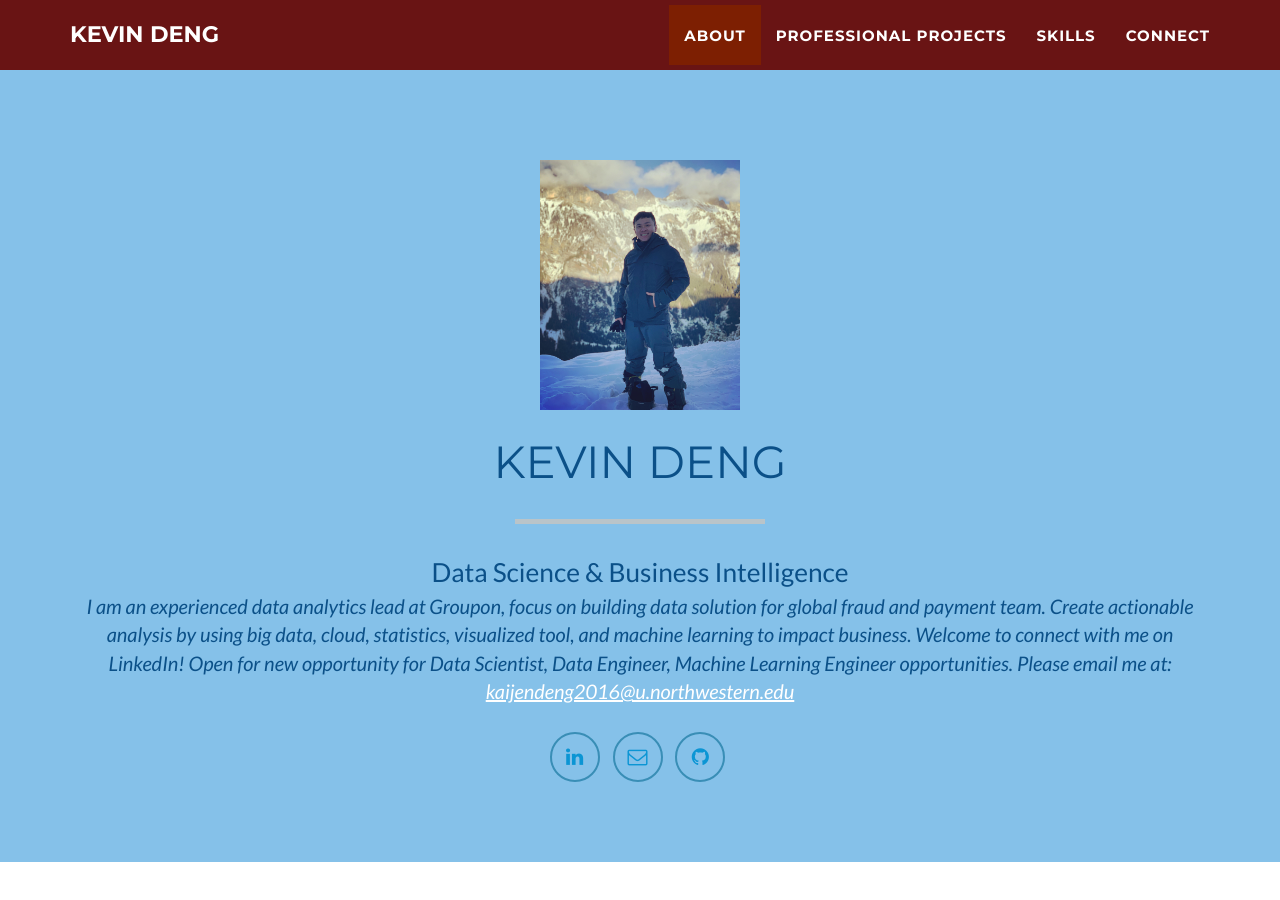
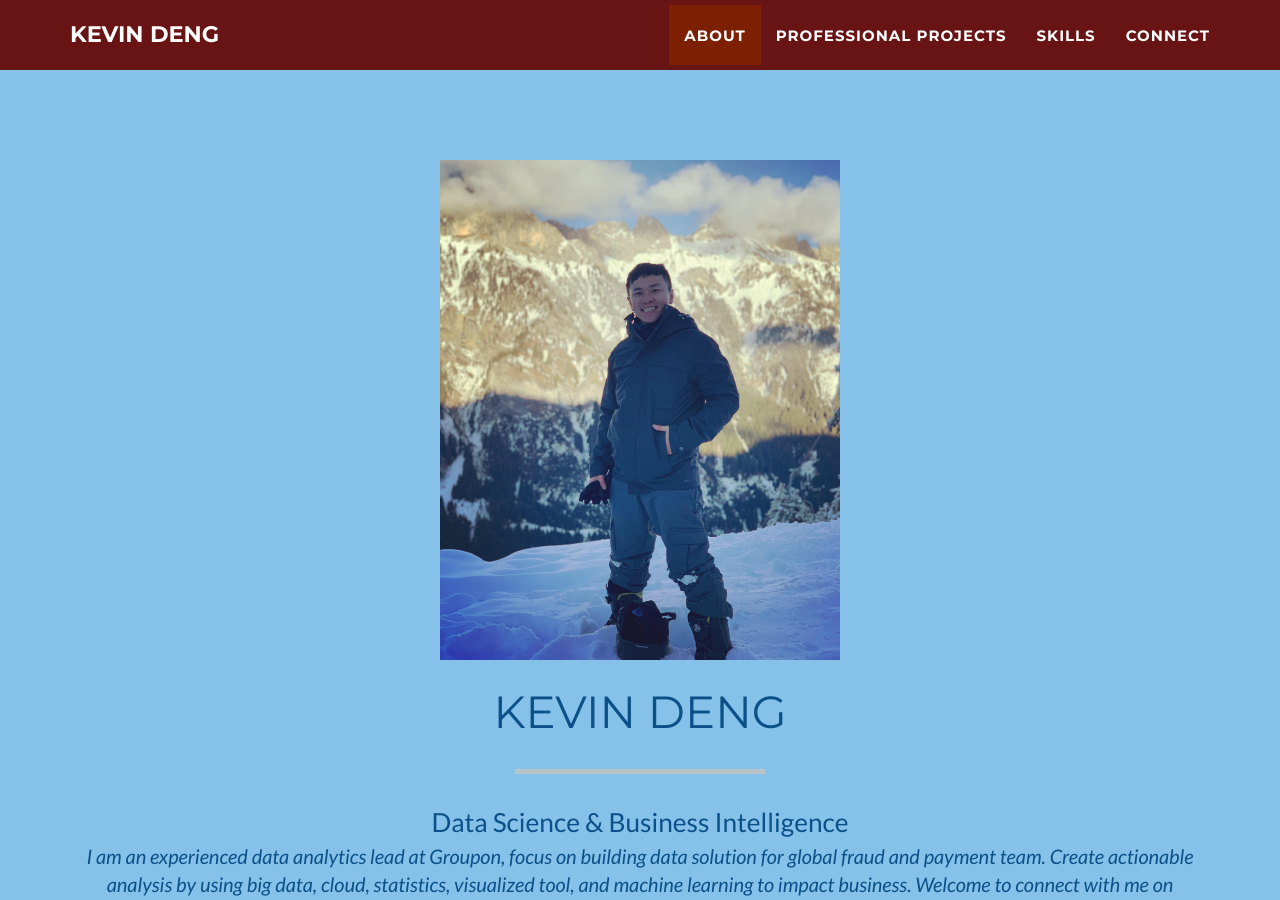
Before and after one commit to Kevin-Deng-2021/kdeng2016.github.io, a Jekyll site: the page built from index.html, in a window 1280 px wide and 900 px high. Built offline with Jekyll 4.4.1, drawn with Linux system fonts in a browser that asks for light colours.

Commit message:
header photo

```diff
--- a/_includes/header.html
+++ b/_includes/header.html
@@ -3,7 +3,7 @@
         <div class="container">
             <div class="row">
                 <div class="col-lg-12">
-                    <img class="img-responsive" src="img/profile.png" alt="" height = 400 width = 200>
+                    <img class="img-responsive" src="img/profile.png" alt="" height = 800 width = 400>
                     <div class="intro-text">
                         <span class="name">{{ site.title }}</span>
                         <hr class="star-light">
```
